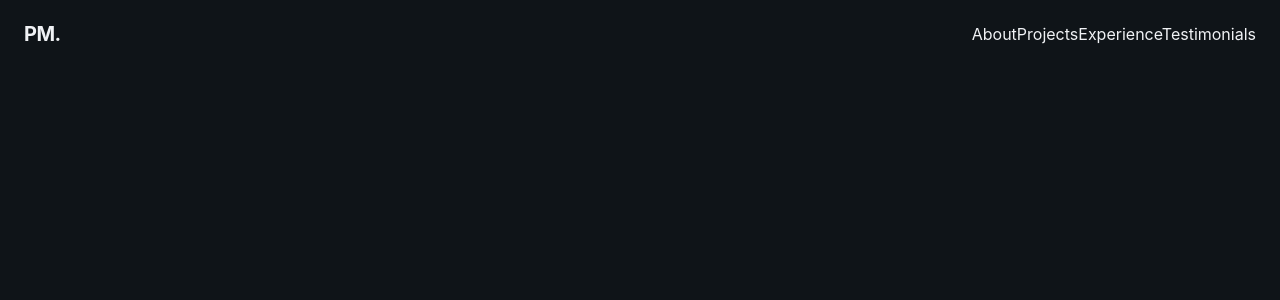
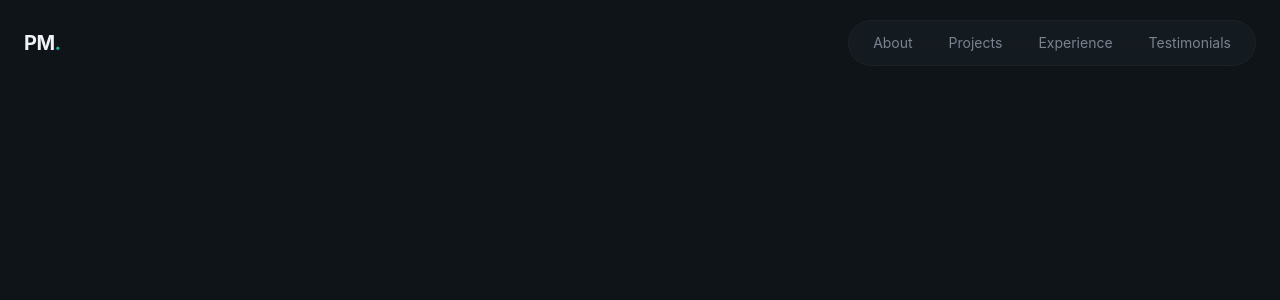
Before and after one commit to Ridzzz0Alam/dev_personal_project, a React (Vite) app: page / in a window 1280 px wide. Shown: the top 300 px of the page. Built offline with nearby package versions, Linux system fonts and the light colour scheme.

Commit message:
modified index.css & navbar

```diff
--- a/src/index.css
+++ b/src/index.css
@@ -38,3 +38,12 @@
     font-family: "Playfair Display", serif;
   }
 }
+
+
+@layer components{
+  .glass {
+    background-color: color-mix(in srgb, var(--color-surface) 50%, transparent);
+    backdrop-filter: blur(16px);
+    border: 1px solid color-mix(in srgb, var(--color-border) 50%, transparent);
+  }
+}
--- a/src/layout/Navbar.jsx
+++ b/src/layout/Navbar.jsx
@@ -10,17 +10,25 @@
     return (
     <header className="fixed top-0 left-0 right-0 bg-transparent py-5">
         <nav className="container mx-auto px-6 flex items-center justify-between">
-            <a href="#" className="text-xl font-bold tracking-tight">
-                PM<span>.</span>
+            <a href="#" className="text-xl font-bold tracking-tight hover:text-primary">
+                PM<span className="text-primary">.</span>
             </a>
             {/* Desktop Nav */}
-            <div>
-                <div>
+            <div className="flex items-center gap-1">
+                <div className="glass rounded-full px-2 py-1 flex items-center gap-1">
                     {navLinks.map((link, index) =>(
-                        <a href={link.href}key={index}>{link.label }</a>
+                        <a
+                            href={link.href}
+                            key={index}
+                            className="px-4 py-2 text-sm text-muted-foreground hover:text-foreground rounded-full hover:bg-surfcae"
+                        >
+                        {link.label}
+                    </a>
                     ))}
                 </div>
             </div>
+
+            {/* CTA Button */}
         </nav>
     </header>
     );
```
